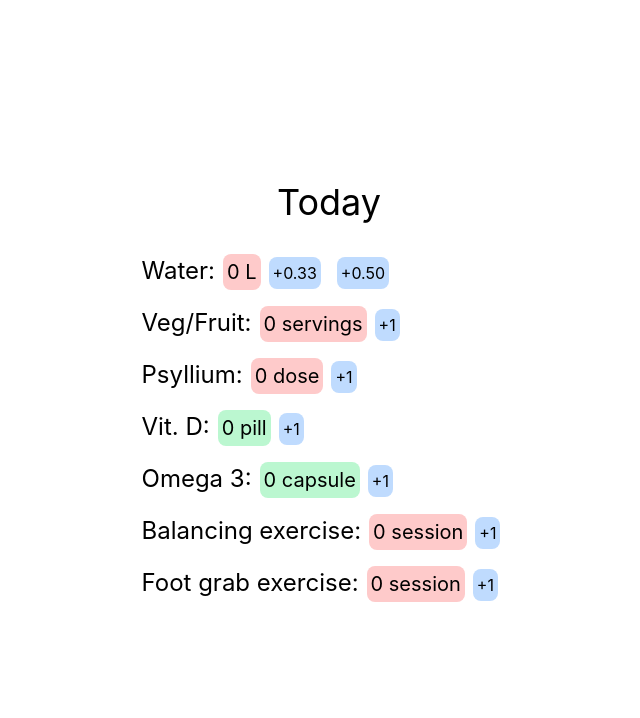
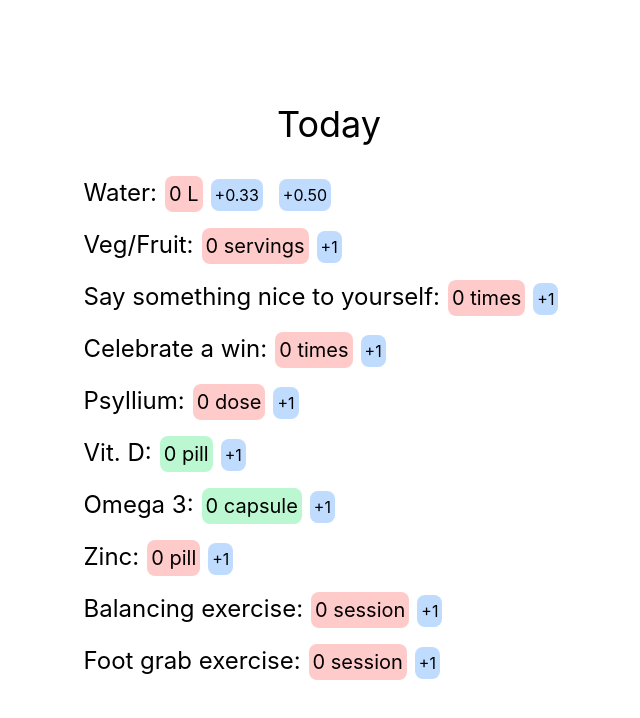
Before and after one commit to pklinken/dingo, a React (Create React App) app: page / in a window 1280 px wide. Shown: the top 718 px of the page, without its empty margins (311-951 px from the left). Built offline with nearby package versions, Linux system fonts and the light colour scheme.

Commit message:
Add some more entities

```diff
--- a/src/features/tracker/trackerSlice.ts
+++ b/src/features/tracker/trackerSlice.ts
@@ -22,6 +22,18 @@ export const entities: Entity[] = [
     quantities: [1],
   },
   {
+    name: "Say something nice to yourself",
+    targetValue: 10,
+    unit: "times",
+    quantities: [1],
+  },
+  {
+    name: "Celebrate a win",
+    targetValue: 10,
+    unit: "times",
+    quantities: [1],
+  },
+  {
     name: "Psyllium",
     targetValue: 2,
     unit: "dose",
@@ -37,6 +49,12 @@ export const entities: Entity[] = [
     name: "Omega 3",
     targetValue: 0,
     unit: "capsule",
+    quantities: [1],
+  },
+  {
+    name: "Zinc",
+    targetValue: 1,
+    unit: "pill",
     quantities: [1],
   },
   {
```
